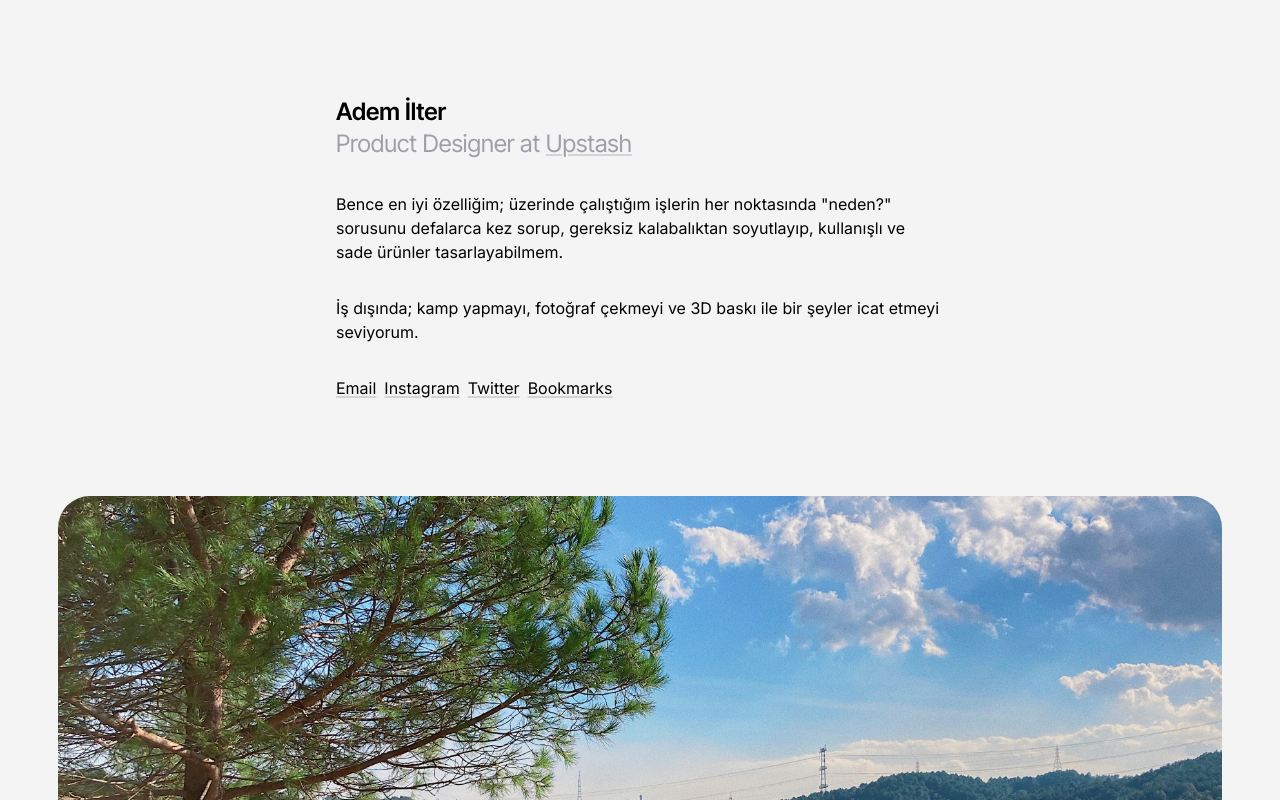
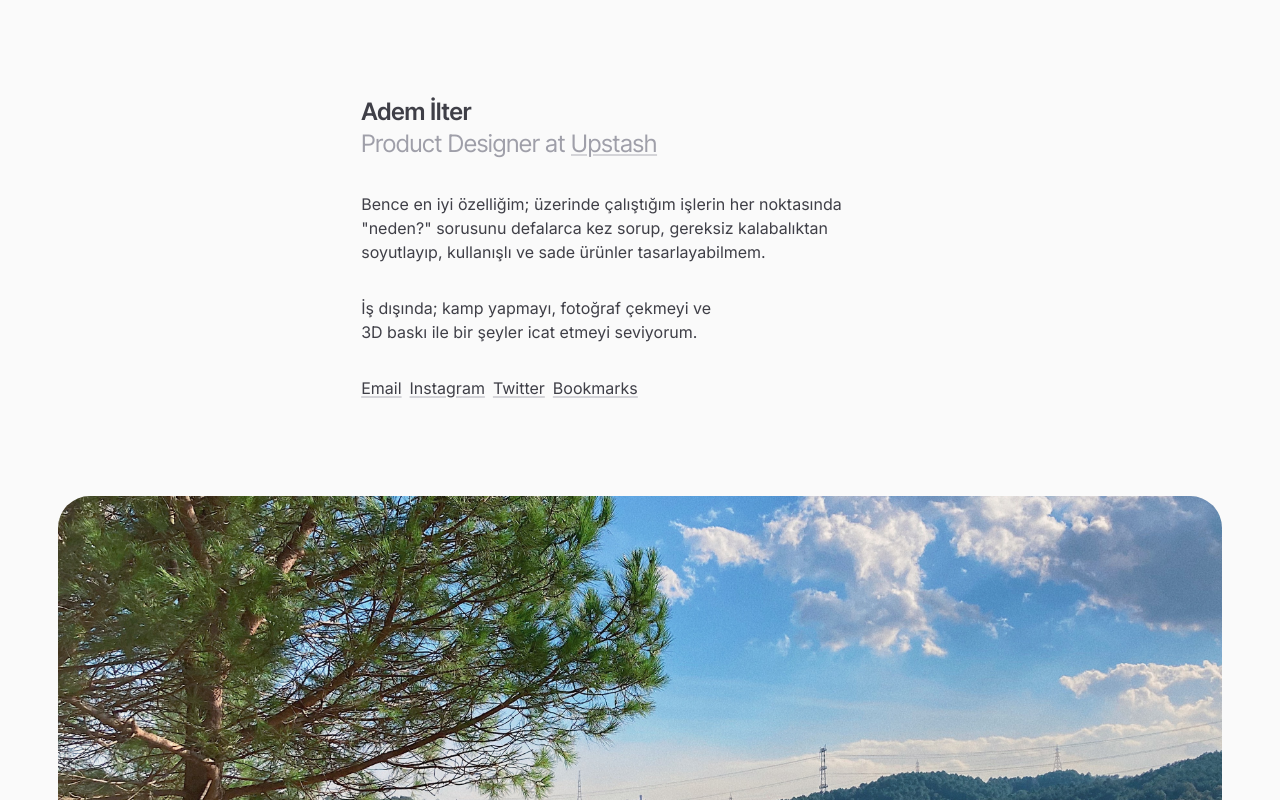
Before and after one commit to ademilter/homepage, a Next.js app: page / in a window 1280 px wide. Shown: the top 800 px of the page. Built offline with nearby package versions, Linux system fonts and the light colour scheme.

Commit message:
fix typography

```diff
--- a/src/app/layout.tsx
+++ b/src/app/layout.tsx
@@ -32,11 +32,8 @@ export default function RootLayout({
   children: React.ReactNode;
 }>) {
   return (
-    <html
-      lang="tr"
-      className={cx("scroll-smooth", fontText.variable, fontDisplay.variable)}
-    >
-      <body className="bg-zinc-100 py-24 antialiased">
+    <html lang="tr" className={cx(fontText.variable, fontDisplay.variable)}>
+      <body className="bg-zinc-50 py-24 text-zinc-700">
         <main>{children}</main>
       </body>
     </html>
--- a/src/app/main.css
+++ b/src/app/main.css
@@ -3,22 +3,22 @@
 @theme {
   --font-sans: var(--font-sans);
   --font-display: var(--font-display);
+  --color-primary: var(--color-orange-500);
+  --color-mute: var(--color-zinc-400);
+}
 
-  --color-primary: var(--color-blue-600);
-  --color-default: var(--color-zinc-800);
-  --color-mute: var(--color-zinc-400);
+html {
+  @apply scroll-smooth;
+}
+
+body {
+  @apply antialiased;
 }
 
 a {
   @apply hover:text-primary underline decoration-2 decoration-zinc-300 underline-offset-2 transition;
 }
 
-/*
-.shadow {
-  @apply shadow-[4px_4px_0_#00000010];
-}*/
-
-/*
-::selection {
-  @apply bg-primary text-white shadow;
-}*/
+h1, h2, p {
+  @apply text-balance;
+}
--- a/src/components/container.tsx
+++ b/src/components/container.tsx
@@ -15,14 +15,14 @@ const Container: React.FC<IContainerProps> = ({
   ...props
 }: IContainerProps) => {
   const sizes = {
-    default: "",
+    default: "sm:max-w-[60ch]",
     large: "sm:max-w-[120ch]",
   };
 
   return React.createElement(
     as,
     {
-      className: cx("sm:max-w-[65ch] mx-auto px-6", sizes[size], className),
+      className: cx("mx-auto px-6", sizes[size], className),
       ...props,
     },
     children,
--- a/src/components/subtitle.tsx
+++ /dev/null
@@ -1,15 +0,0 @@
-import React from "react";
-import cx from "@/lib/cx";
-
-export interface ISubTitleProps extends React.HTMLAttributes<HTMLHeadElement> {
-  children: React.ReactNode;
-}
-
-const SubTitle: React.FC<ISubTitleProps> = ({
-  className,
-  ...props
-}: ISubTitleProps) => {
-  return <h3 className={cx("text-mute", className)} {...props} />;
-};
-
-export default SubTitle;
```
